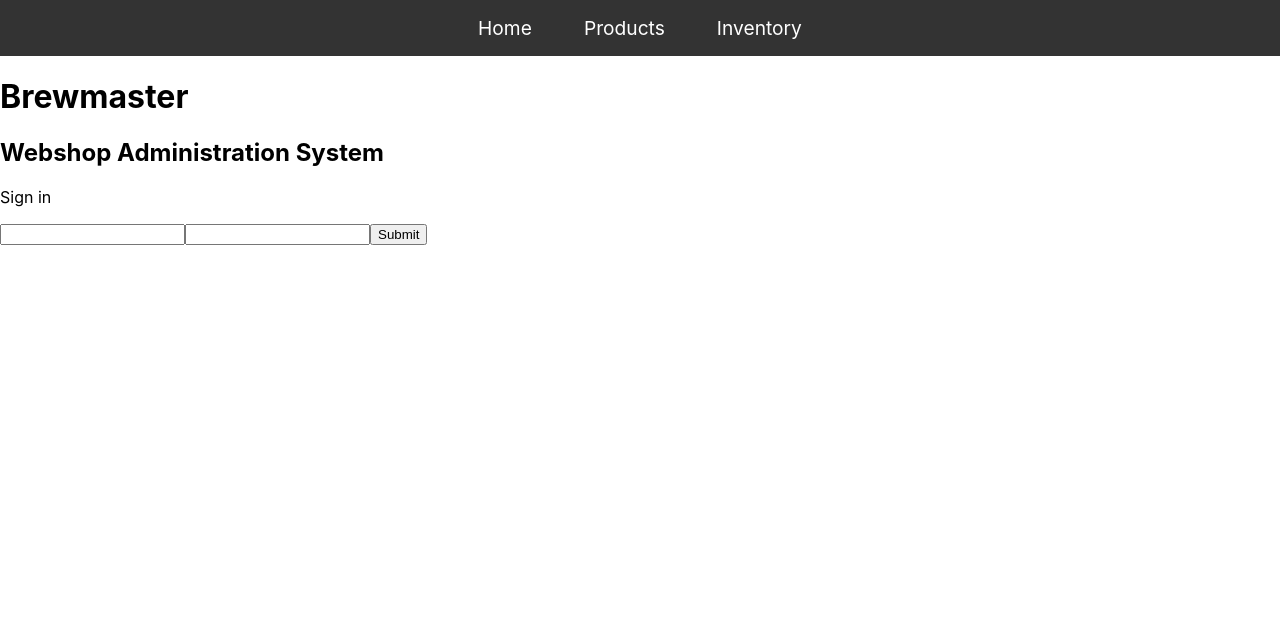
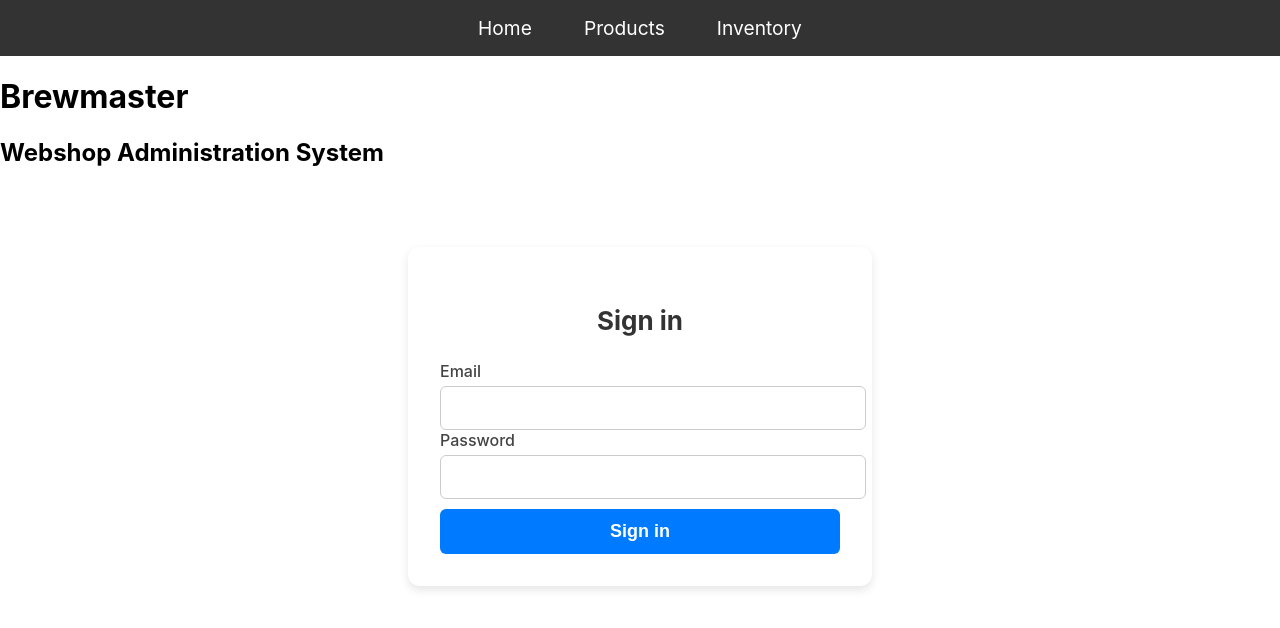
Before and after one commit to CNA-25/admin-frontend, a React (Create React App) app: page /login in a window 1280 px wide. Shown: the top 628 px of the page. Built offline with nearby package versions, Linux system fonts and the light colour scheme.

Commit message:
Update login form, add styling

```diff
--- a/src/components/page-specific/LoginForm.jsx
+++ b/src/components/page-specific/LoginForm.jsx
@@ -1,49 +1,52 @@
 import React from "react";
 import { useForm } from "react-hook-form";
+import "../../style/LoginForm.css"
 
 // Based on GeeksForGeeks tutorial: Basic Registration and Login Form Using React Hook Form
 // https://www.geeksforgeeks.org/react-hook-form-create-basic-reactjs-registration-and-login-form/
 
 // Login form
 function LoginForm() {
-    const {register, handleSubmit, formState: { errors } } = useForm();
+  const { register, handleSubmit, formState: { errors } } = useForm();
 
+  const API_URL = 'https://user-service-api-user-service.2.rahtiapp.fi/login';
+  const onSubmit = async (data) => {
 
-    const testUser = {
-      "email": "john.pork@example.com",
-      "password": "abcdef12345",
-      "firstName": "John",
-      "lastName": "Pork"
+    try {
+      const resp = await fetch(API_URL, {
+        method: "POST",
+        headers: { "Content-Type": "application/json" },
+        body: JSON.stringify({
+          email: data.email,
+          password: data.password
+        }),
+      });
+      const respData = await resp.json();
+
+      if (resp.ok) {
+        // Save JWT to localStorage
+        localStorage.setItem('access_token', respData.access_token);
+
       }
-    localStorage.setItem(testUser.email , JSON.stringify(testUser));
-    console.log(`localStorage.testUser: ${localStorage.getItem(testUser.email)}`);
-
-    const onSubmit = (data) => {
-      const userData = JSON.parse(localStorage.getItem(data.email));
-
-      if (userData) {
-        console.log(`Parsed userData: ${JSON.stringify(userData)}`)
-
-        if (userData.password === data.password) {
-          console.log(userData.firstName + ", you are successfully logged in.");
-        } else {
-          console.log("Email or password is incorrect.");
+    } catch (error) {
+      console.error(error.message)
     }
-      } else {
-        console.log("Email or password is incorrect.")
   }
-    };
 
   // Form UI
   return (
     <>
+      <div className="loginCard">
         <p className="title">Sign in</p>
         <form className="Login" onSubmit={handleSubmit(onSubmit)}>
-          <input type="email" {...register("email", { required: true })} />
+          <label htmlFor="loginEmail">Email</label>
+          <input type="email" name="loginEmail" {...register("email", { required: true })} />
           {errors.email && <span style={{ color: "red" }}>Email is required.</span>}
-          <input type="password" {...register("password")} />
-          <input type={"submit"} />
+          <label htmlFor="loginPassword">Password</label>
+          <input type="password" name="loginPassword" {...register("password")} />
+          <input type={"submit"} value={"Sign in"} />
         </form>
+      </div>
     </>
   );
 }
--- /dev/null
+++ b/src/style/LoginForm.css
@@ -0,0 +1,75 @@
+/* Center the login card */
+.loginCard {
+    width: 100%;
+    max-width: 400px;
+    background: #ffffff;
+    padding: 2rem;
+    border-radius: 12px;
+    box-shadow: 0px 4px 10px rgba(0, 0, 0, 0.1);
+    display: flex;
+    flex-direction: column;
+    gap: 15px;
+    margin: 80px auto;
+    text-align: center;
+  }
+
+  /* Title styling */
+  .title {
+    font-size: 26px;
+    font-weight: bold;
+    color: #333;
+    margin-bottom: 10px;
+  }
+
+  /* Label styling */
+  .Login label {
+    font-size: 16px;
+    font-weight: 500;
+    color: #444;
+    display: block;
+    text-align: left;
+    margin-bottom: 5px;
+  }
+
+  /* Input styling */
+  .Login input {
+    width: 100%;
+    padding: 12px;
+    border: 1px solid #ccc;
+    border-radius: 6px;
+    font-size: 16px;
+    transition: border 0.3s ease-in-out;
+    outline: none;
+  }
+
+  .Login input:focus {
+    border-color: #007bff;
+    box-shadow: 0px 0px 5px rgba(0, 123, 255, 0.5);
+  }
+
+  /* Submit button styling */
+  .Login input[type="submit"] {
+    background: #007bff;
+    color: white;
+    font-size: 18px;
+    font-weight: bold;
+    cursor: pointer;
+    border: none;
+    padding: 12px;
+    border-radius: 6px;
+    transition: background 0.3s ease-in-out;
+    margin-top: 10px;
+  }
+
+  .Login input[type="submit"]:hover {
+    background: #0056b3;
+  }
+
+  /* Error message styling */
+  .Login span {
+    color: red;
+    font-size: 14px;
+    text-align: left;
+    display: block;
+    margin-top: -10px;
+  }
```
Lines whose indentation alone changed are shown as unchanged.
